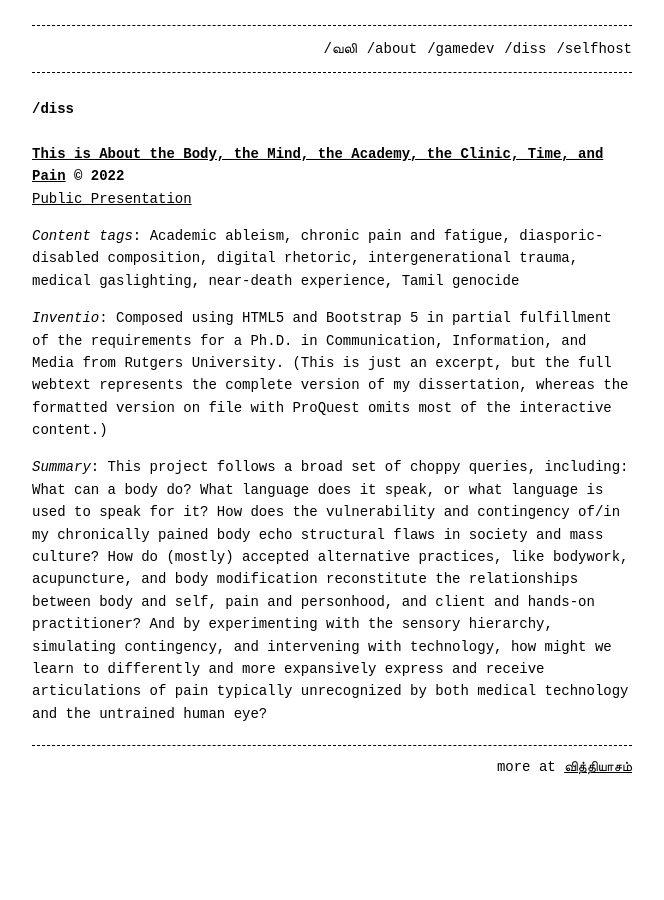
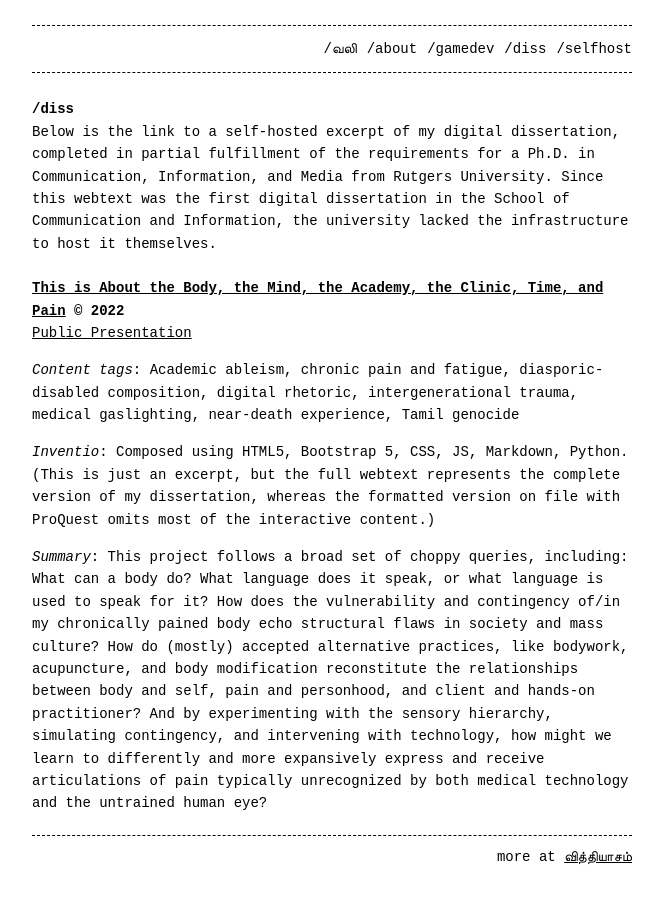
Before and after one commit to visforvali/visforvali.github.io, a Jekyll site: the page built from diss.md, in a window 1280 px wide. Shown: the whole page, without its empty margins (308-972 px from the left). Built offline with Jekyll 4.4.1, drawn with Linux system fonts in a browser that asks for light colours.

Commit message:
Update diss.md

```diff
--- a/diss.md
+++ b/diss.md
@@ -6,11 +6,13 @@ permalink: /diss
 
 # /diss
 
+Below is the link to a self-hosted excerpt of my digital dissertation, completed in partial fulfillment of the requirements for a Ph.D. in Communication, Information, and Media from Rutgers University. Since this webtext was the first digital dissertation in the School of Communication and Information, the university lacked the infrastructure to host it themselves.
+
 ## <a href="" target="_blank">This is About the Body, the Mind, the Academy, the Clinic, Time, and Pain</a> &#169; 2022
 <a href="https://vyshalimanivannan.com/public-defense/" target="_blank">Public Presentation</a>
 
 _Content tags_: Academic ableism, chronic pain and fatigue, diasporic-disabled composition, digital rhetoric, intergenerational trauma, medical gaslighting, near-death experience, Tamil genocide
 
-_Inventio_: Composed using HTML5 and Bootstrap 5 in partial fulfillment of the requirements for a Ph.D. in Communication, Information, and Media from Rutgers University. (This is just an excerpt, but the full webtext represents the complete version of my dissertation, whereas the formatted version on file with ProQuest omits most of the interactive content.)
+_Inventio_: Composed using HTML5, Bootstrap 5, CSS, JS, Markdown, Python. (This is just an excerpt, but the full webtext represents the complete version of my dissertation, whereas the formatted version on file with ProQuest omits most of the interactive content.)
 
 _Summary_: This project follows a broad set of choppy queries, including: What can a body do? What language does it speak, or what language is used to speak for it? How does the vulnerability and contingency of/in my chronically pained body echo structural flaws in society and mass culture? How do (mostly) accepted alternative practices, like bodywork, acupuncture, and body modification reconstitute the relationships between body and self, pain and personhood, and client and hands-on practitioner? And by experimenting with the sensory hierarchy, simulating contingency, and intervening with technology, how might we learn to differently and more expansively express and receive articulations of pain typically unrecognized by both medical technology and the untrained human eye?
```
